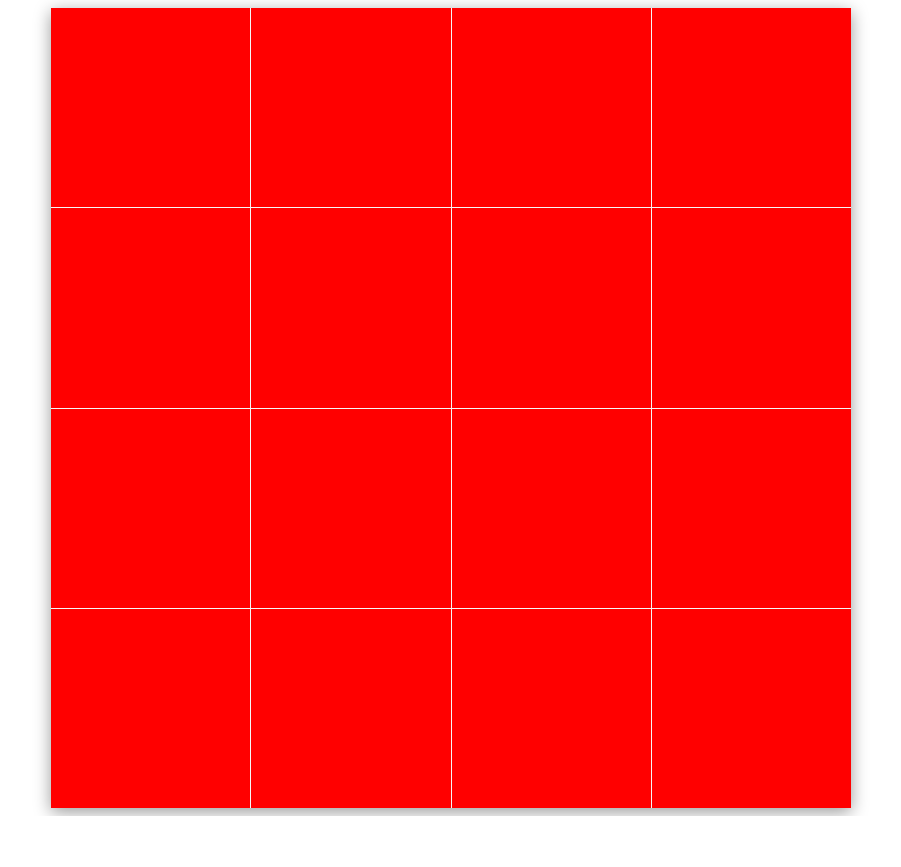
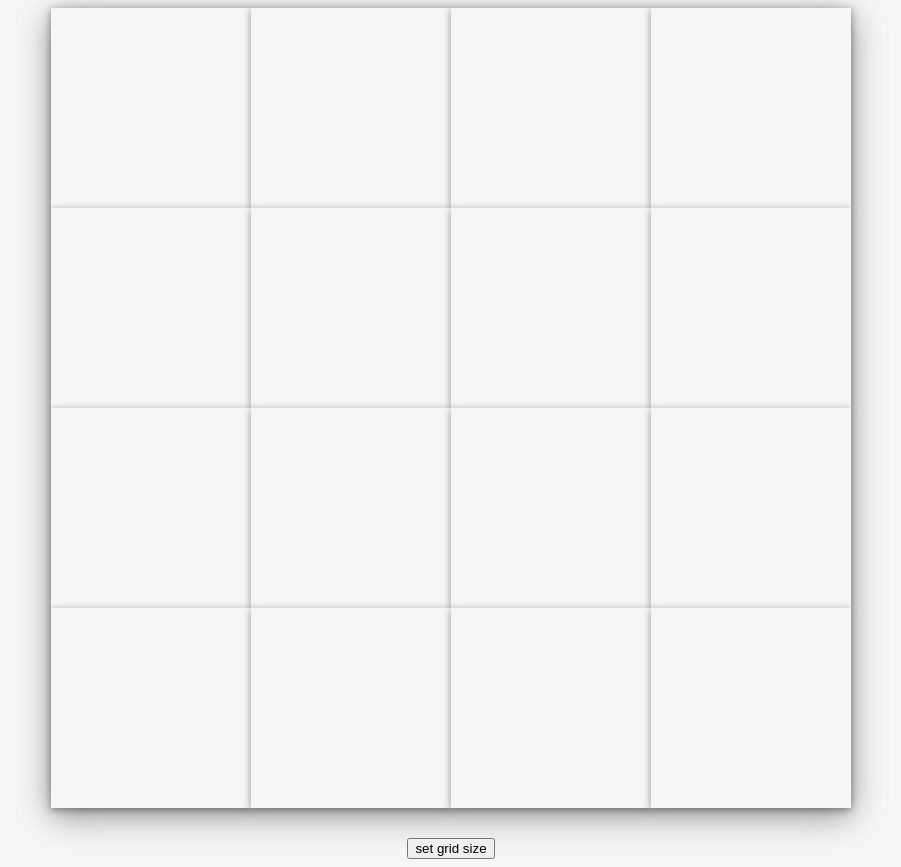
Before and after one commit to merian21/etch-a-sketch, a plain HTML site: page index.html in a window 1280 px wide. Shown: the whole page, without its empty margins (189-1090 px from the left). Before the commit the page ends 816 px from the top, so only its background shows below. Drawn offline with Linux system fonts and the light colour scheme.

Commit message:
added button to change grid size to html

```diff
--- a/index.html
+++ b/index.html
@@ -9,5 +9,6 @@
 </head>
 <body>
     <div class="container"></div>
+    <button>set grid size</button>
 </body>
 </html>
--- a/styles.css
+++ b/styles.css
@@ -1,19 +1,29 @@
 body {
     display: flex;
-    justify-content: center;
+    flex-direction: column;
+    align-items: center;
+    gap: 30px;
+    background-color: #f6f6f6;
 }
 .container {
     display: flex;
-    gap: 1px;
+    gap: 0px;
     flex-wrap: wrap;
     width: 800px;
     height: 800px;
-    background-color: #f6f6f6;
-    box-shadow: 0 4px 16px rgba(0, 0, 0, 0.4);
+    background-color: #cfcfcf;
+    box-shadow: 0 8px 32px rgba(0, 0, 0, 0.4);
 }
 
 .grid-item {
-    background-color: red;
+    background-color: #f6f6f6;
     flex-grow: 1;
     flex-basis: calc(25% - 1px);
+    box-shadow: 0 2px 8px rgba(0, 0, 0, 0.4);
+
 }
+
+.grid-item:hover {
+    transform: translateY(1px);
+
+}
```
